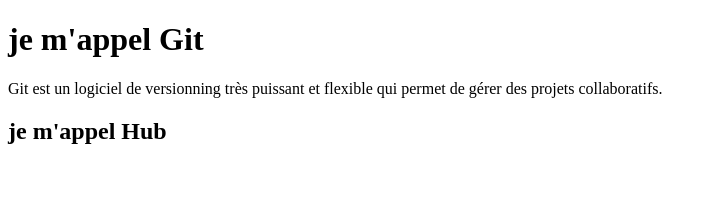
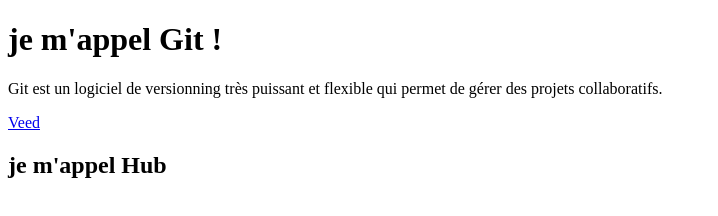
Before and after one commit to bigyaya/LGC2024courGit, a plain HTML site: page index.html in a window 1280 px wide. Shown: the whole page, without its empty margins (0-718 px from the left). Drawn offline with Linux system fonts and the light colour scheme.

Commit message:
modif du titre et ajout d'un lien VEED

```diff
--- a/index.html
+++ b/index.html
@@ -7,9 +7,9 @@
 </head>
 <body>
 
-    <h1>je m'appel Git</h1>
+    <h1>je m'appel Git !</h1>
     <p>Git est un logiciel de versionning très puissant et flexible qui permet de gérer des projets collaboratifs.</p>
-
+    <a href="https://www.veed.io/view/f3850f66-af43-4376-acd8-c0c28d97fa20?panel=share">Veed</a>
 
     <h2>je m'appel Hub</h2>
 </body>
```
